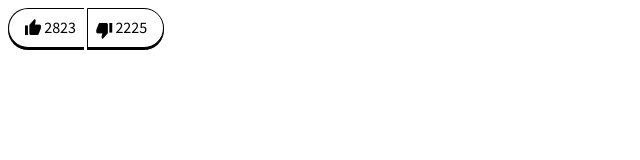
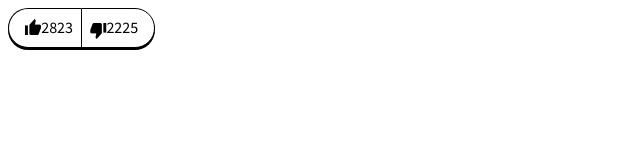
Before and after one commit to urbandictionary/amp-test, a plain HTML site: page vote_buttons.html in a window 1280 px wide. Shown: the full height of the page, 0-640 px from the left. Drawn offline with Linux system fonts and the light colour scheme.

Commit message:
Fix distance between vote buttons

```diff
--- a/vote_buttons.html
+++ b/vote_buttons.html
@@ -26,6 +26,10 @@
         font-family: "Source Sans Pro", "Helvetica Neue", Helvetica, Roboto, Arial, sans-serif;
         font-weight: normal;
         font-style: normal;
+      }
+
+      .thumbs {
+        word-spacing: -3px;
       }
 
       .thumbs a {
```
